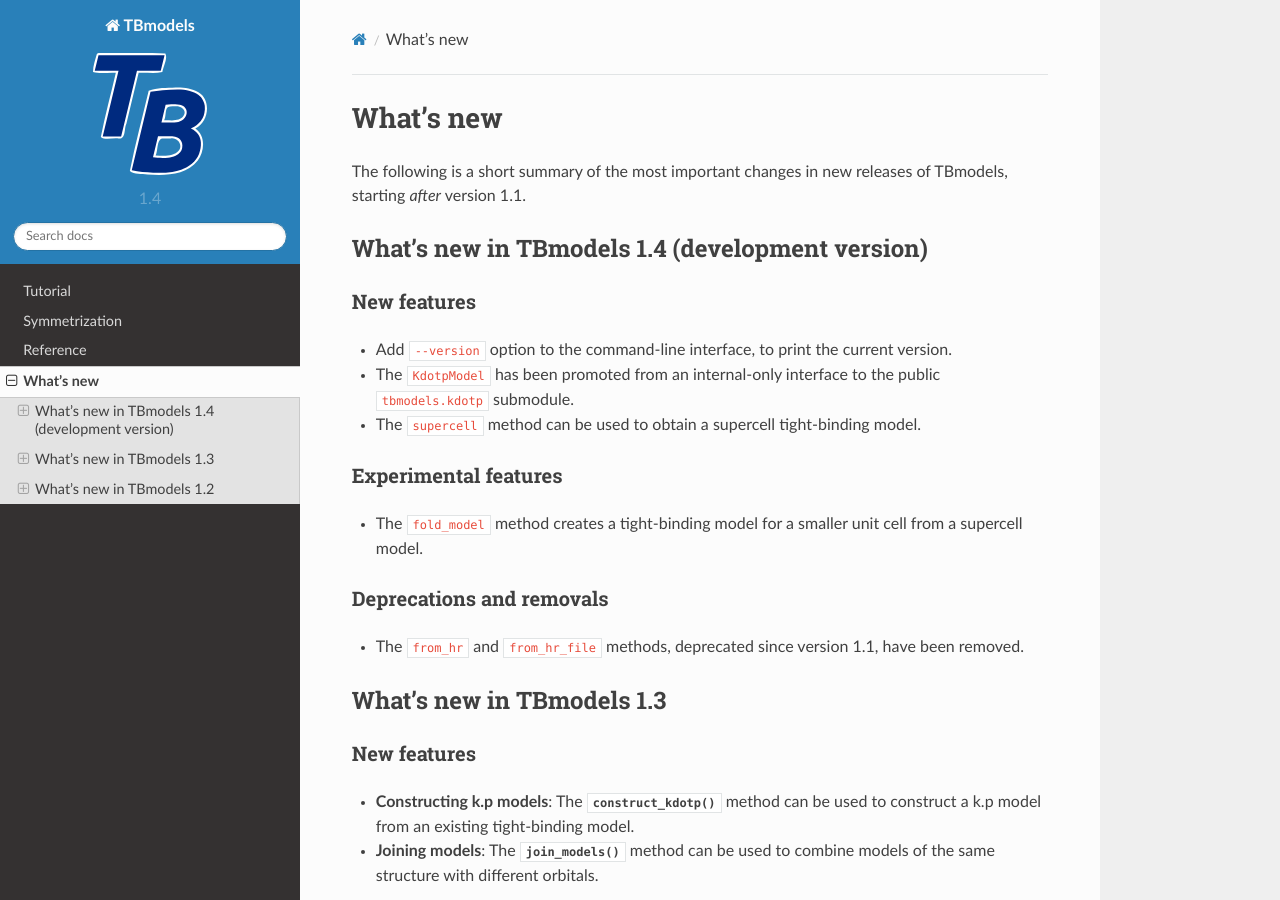
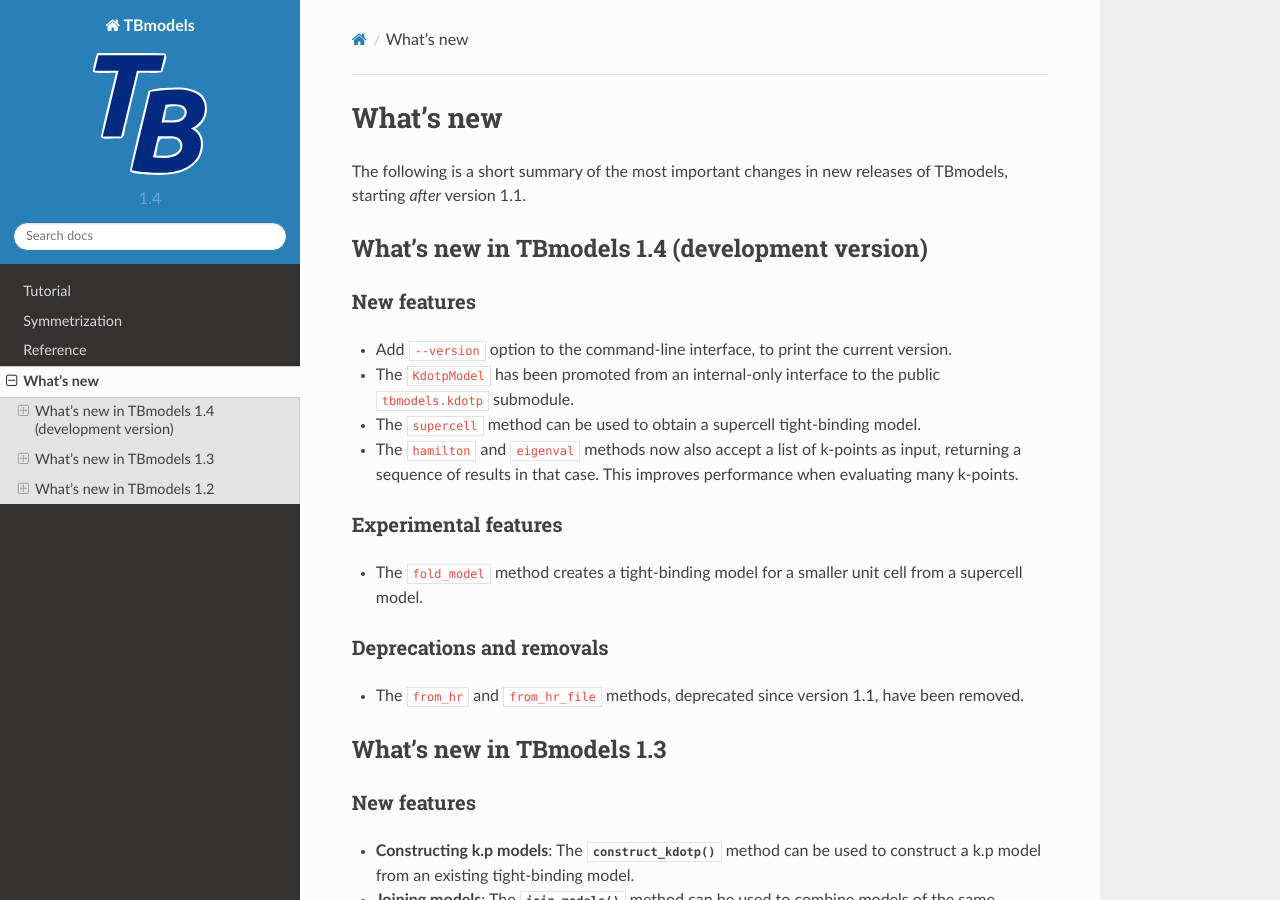
Before and after one commit to Z2PackDev/TBmodels, a Sphinx documentation site: the page built from doc/source/whatsnew.rst, in a window 1280 px wide and 900 px high. Built offline with Sphinx 7.4.7 and the Read the Docs theme 2.0.0, drawn with Linux system fonts in a browser that asks for light colours.

Commit message:
Describe extended functionality in whatsnew document.

```diff
--- a/doc/source/whatsnew.rst
+++ b/doc/source/whatsnew.rst
@@ -19,6 +19,8 @@ New features
 - The ``KdotpModel`` has been promoted from an internal-only interface to the public ``tbmodels.kdotp`` submodule.
 
 - The ``supercell`` method can be used to obtain a supercell tight-binding model.
+
+- The ``hamilton`` and ``eigenval`` methods now also accept a list of k-points as input, returning a sequence of results in that case. This improves performance when evaluating many k-points.
 
 Experimental features
 '''''''''''''''''''''
```
